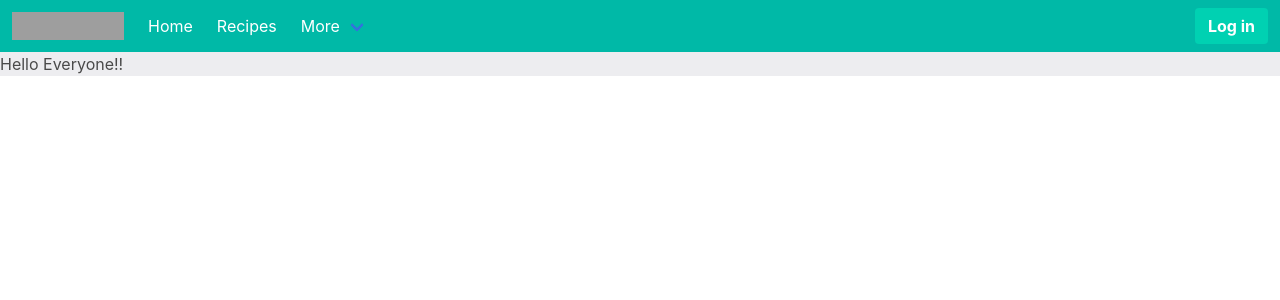
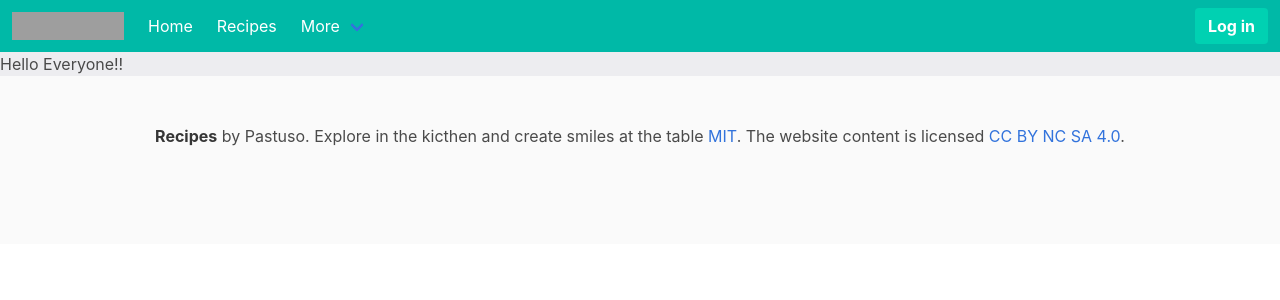
Before and after one commit to TomGroombridge/pastuso-food-client, a React (Create React App) app: page / in a window 1280 px wide. Shown: the top 300 px of the page. Built offline with nearby package versions, Linux system fonts and the light colour scheme; no server answers; grey boxes are pictures that could not be loaded; what auth0-js would draw is missing.

Commit message:
Added Footer

```diff
--- /dev/null
+++ b/src/Components/Footer/index.tsx
@@ -0,0 +1,17 @@
+import * as React from 'react';
+
+const Footer = () => {
+  return(
+    <footer className="footer">
+      <div className="content has-text-centered">
+        <p>
+          <strong>Recipes</strong> by Pastuso. Explore in the kicthen and create smiles at the table
+           <a href="http://opensource.org/licenses/mit-license.php"> MIT</a>. The website content
+          is licensed <a href="http://creativecommons.org/licenses/by-nc-sa/4.0/">CC BY NC SA 4.0</a>.
+        </p>
+      </div>
+    </footer>
+  )
+}
+
+export default Footer;
--- a/src/Components/Routes/index.tsx
+++ b/src/Components/Routes/index.tsx
@@ -6,6 +6,7 @@ import RecipePage from '../../App/Recipe'
 import Recipes from '../../App/Recipes';
 import history from '../../history';
 import Callback from '../Callback';
+import Footer from '../Footer';
 import NavBar from '../NavBar';
 
 const auth = new Auth();
@@ -29,6 +30,7 @@ const Routes = () => {
           handleAuthentication(props);
           return <Callback/>
         }}/>
+        <Footer />
       </div>
     </Router>
   )
```
